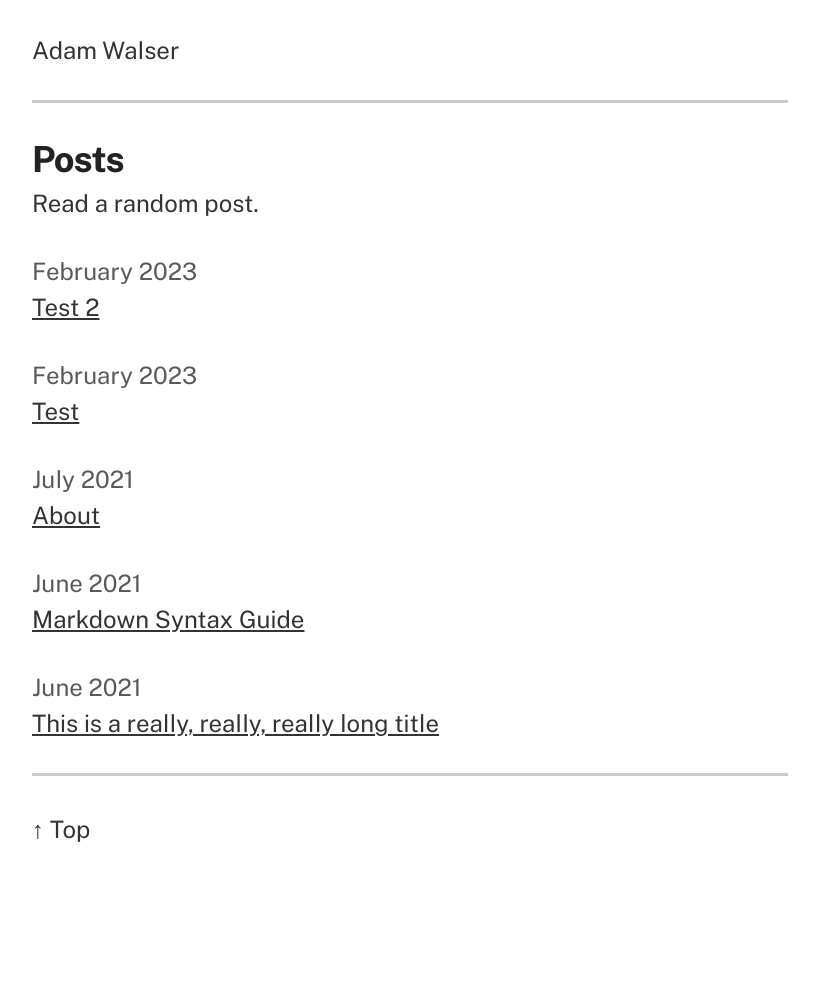
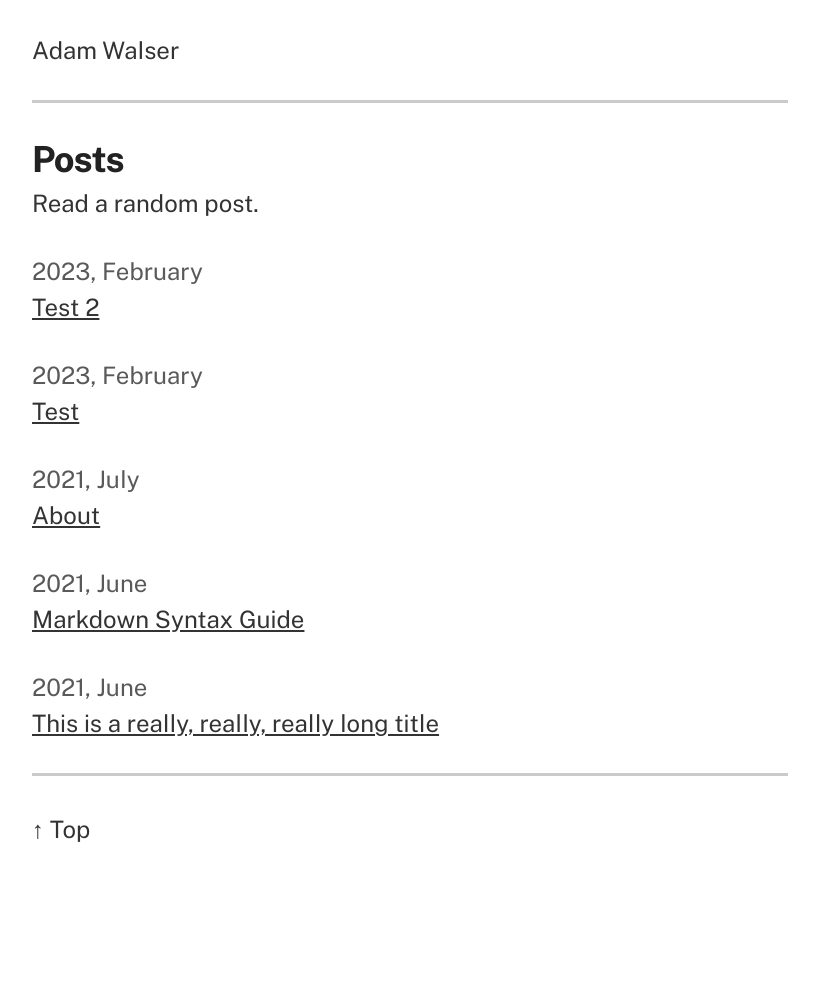
Before and after one commit to ajpwalser/ajpwalser.github.io, a Jekyll site: the page built from index.html, in a window 1280 px wide. Shown: the whole page, without its empty margins (230-1049 px from the left). Built offline with Jekyll 4.4.1, drawn with Linux system fonts in a browser that asks for light colours.

Commit message:
Update index.html

```diff
--- a/index.html
+++ b/index.html
@@ -10,7 +10,7 @@ description:
   {% for post in site.posts %}
     <article role="article">
       <ul>
-      <li><time datetime="{{ post.date | date_to_xmlschema }}" itemprop="datePublished">{{ post.date | date: '%B %Y' }}</time>
+      <li><time datetime="{{ post.date | date_to_xmlschema }}" itemprop="datePublished">{{ post.date | date: '%Y, %B' }}</time>
       <br><a href="{{ site.baseurl }}{{ post.url }}">{{ post.title }}</a>
       </li>
       </ul>
```
